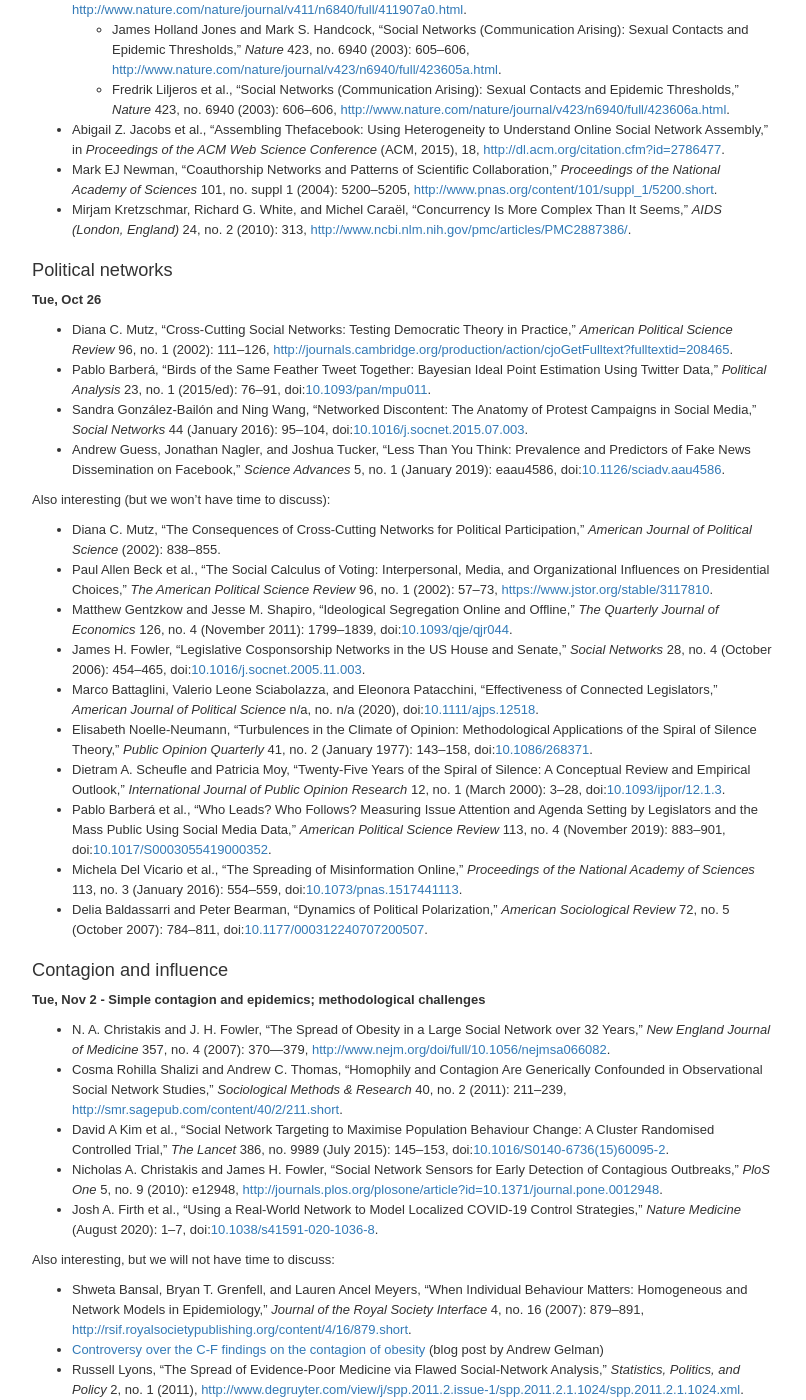
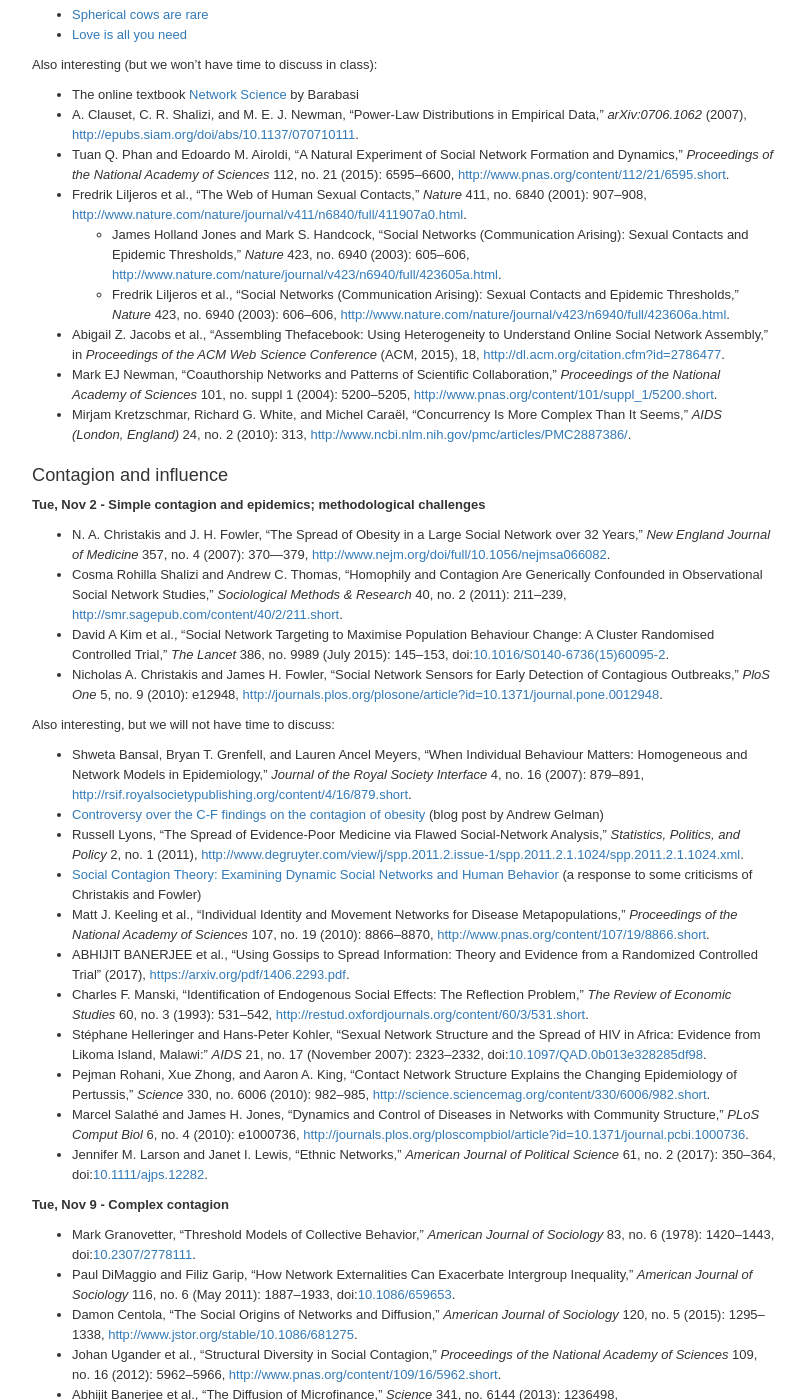
Before and after one commit to dfeehan/dfeehan.github.io, a Jekyll site: the page teaching/2021fa_demog280.html, which Jekyll copies as it is, in a window 1280 px wide and 1400 px high, scrolled down 7742 px. Shown: the whole window, without its empty margins (236-1042 px from the left). Built offline with Jekyll 4.4.1, drawn with Linux system fonts in a browser that asks for light colours; some of the changed text lies outside the part shown.

Commit message:
updated grad syllabus

```diff
--- a/teaching/2021fa_demog280.html
+++ b/teaching/2021fa_demog280.html
@@ -187,12 +187,12 @@
  * color: red;
  */}
 </style>
-<p>(Syllabus last updated: 2021-August-08)</p>
+<p>(Syllabus last updated: 2021-August-26)</p>
 <p><strong>Class meetings: Tuesdays, 12:30pm-3:30pm</strong><br />
 <strong>Office hours</strong>: by appointment (please send me an email and we can find a time)<br />
 <strong>Email</strong>: feehan [at] berkeley.edu<br />
 <strong>Web</strong>: <a href="www.dennisfeehan.org/teaching/2021fa_demog280.html">www.dennisfeehan.org/teaching/2021fa_demog280.html</a><br />
-<strong>Piazza</strong>: TODO</p>
+<strong>Piazza</strong>: <a href="https://piazza.com/berkeley/fall2021/demog280sociolc273n" class="uri">https://piazza.com/berkeley/fall2021/demog280sociolc273n</a></p>
 <div id="overview" class="section level2">
 <h2>Overview</h2>
 <p>This course provides a broad introduction to the empirical and theoretical study of social networks. We will cover classic and contemporary studies, beginning with fundamental definitions and models, and then moving through a range of topics, including models of network formation and structure (homophily, foci, communities); dynamic processes on networks (contagion, influence, and disease models); collaborative networks; personal networks; online networks; and network sampling and data collection. The course material is intended to be of interest to students from a wide range of disciplinary backgrounds, including demography, sociology, statistics, computer science, and related fields.</p>
@@ -260,7 +260,7 @@
 <td style="text-align:left;">
 </td>
 <td style="text-align:left;">
-Statistics and networks
+Statistical approaches to analyzing network data
 </td>
 <td style="text-align:left;">
 </td>
@@ -288,10 +288,9 @@
 Tue, Sep 28
 </td>
 <td style="text-align:left;">
-<a href="#sec:social-capital">Communities, social capital, SOWT</a>
+<a href="#sec:social-capital">Social capital and SOWT</a>
 </td>
 <td style="text-align:left;">
-Strength of weak ties and foci
 </td>
 <td style="text-align:left;">
 </td>
@@ -304,9 +303,9 @@
 Tue, Oct 5
 </td>
 <td style="text-align:left;">
+<a href="#sec:communities">Structure and segregation</a>
 </td>
 <td style="text-align:left;">
-Structure and segregation
 </td>
 <td style="text-align:left;">
 </td>
@@ -350,7 +349,7 @@
 Tue, Oct 26
 </td>
 <td style="text-align:left;">
-<a href="#sec:politics">Political networks</a>
+NO CLASS (date tentative)
 </td>
 <td style="text-align:left;">
 </td>
@@ -516,7 +515,6 @@
 <p><strong>Tue, Sep 14 - Sampling, data collection, statistics</strong></p>
 <p>Readings to discuss:</p>
 <ul>
-<li>(we will briefly talk about visualization and hive plots, which we didn’t get to last week)</li>
 <li><span class="citation">Peter D. Hoff, Adrian E. Raftery, and Mark S. Handcock, <span>“Latent Space Approaches to Social Network Analysis,”</span> <em>Journal of the American Statistical Association</em> 97, no. 460 (2002): 1090–1098, <a href="http://www.tandfonline.com/doi/abs/10.1198/016214502388618906" role="doc-biblioref">http://www.tandfonline.com/doi/abs/10.1198/016214502388618906</a>.</span></li>
 <li><span class="citation">Sharad Goel and Matthew J. Salganik, <span>“Assessing Respondent-Driven Sampling,”</span> <em>Proceedings of the National Academy of Sciences</em> 107, no. 15 (2010): 6743–6747, <a href="http://www.pnas.org/content/107/15/6743.short" role="doc-biblioref">http://www.pnas.org/content/107/15/6743.short</a>.</span></li>
 <li><span class="citation">Dennis M. Feehan, Mary Mahy, and Matthew J. Salganik, <span>“The Network Survival Method for Estimating Adult Mortality: <span>Evidence</span> from a Survey Experiment in <span>Rwanda</span>,”</span> <em>Demography</em> 54, no. 4 (2017): 1503–1528, <a href="https://link.springer.com/article/10.1007/s13524-017-0594-y" role="doc-biblioref">https://link.springer.com/article/10.1007/s13524-017-0594-y</a>.</span> (appendix is optional)</li>
@@ -591,6 +589,9 @@
 <li><span class="citation">Elizabeth Fussell and Douglas S. Massey, <span>“The Limits to Cumulative Causation: <span>International</span> Migration from <span>Mexican</span> Urban Areas,”</span> <em>Demography</em> 41, no. 1 (2004): 151–171, <a href="http://link.springer.com/article/10.1353/dem.2004.0003" role="doc-biblioref">http://link.springer.com/article/10.1353/dem.2004.0003</a>.</span></li>
 <li><span class="citation">Douglas S. Massey, <span>“Social Structure, Household Strategies, and the Cumulative Causation of Migration,”</span> <em>Population Index</em> (1990): 3–26, <a href="http://www.jstor.org/stable/3644186" role="doc-biblioref">http://www.jstor.org/stable/3644186</a>.</span></li>
 </ul>
+</div>
+<div id="sec:communities" class="section level3">
+<h3>Communities and signed networks</h3>
 <p><strong>Tue, Oct 5</strong></p>
 <ul>
 <li><span class="citation">Peter M. Blau, <span>“A Macrosociological Theory of Social Structure,”</span> <em>American Journal of Sociology</em> 83, no. 1 (1977): 26–54, <a href="http://www.journals.uchicago.edu/doi/abs/10.1086/226505" role="doc-biblioref">http://www.journals.uchicago.edu/doi/abs/10.1086/226505</a>.</span></li>
@@ -663,29 +664,30 @@
 <li><span class="citation">Mark EJ Newman, <span>“Coauthorship Networks and Patterns of Scientific Collaboration,”</span> <em>Proceedings of the National Academy of Sciences</em> 101, no. suppl 1 (2004): 5200–5205, <a href="http://www.pnas.org/content/101/suppl_1/5200.short" role="doc-biblioref">http://www.pnas.org/content/101/suppl_1/5200.short</a>.</span></li>
 <li><span class="citation">Mirjam Kretzschmar, Richard G. White, and Michel Caraël, <span>“Concurrency Is More Complex Than It Seems,”</span> <em>AIDS (London, England)</em> 24, no. 2 (2010): 313, <a href="http://www.ncbi.nlm.nih.gov/pmc/articles/PMC2887386/" role="doc-biblioref">http://www.ncbi.nlm.nih.gov/pmc/articles/PMC2887386/</a>.</span></li>
 </ul>
-</div>
-<div id="sec:politics" class="section level3">
-<h3>Political networks</h3>
-<p><strong>Tue, Oct 26</strong></p>
-<ul>
-<li><span class="citation">Diana C. Mutz, <span>“Cross-Cutting Social Networks: <span>Testing</span> Democratic Theory in Practice,”</span> <em>American Political Science Review</em> 96, no. 1 (2002): 111–126, <a href="http://journals.cambridge.org/production/action/cjoGetFulltext?fulltextid=208465" role="doc-biblioref">http://journals.cambridge.org/production/action/cjoGetFulltext?fulltextid=208465</a>.</span></li>
-<li><span class="citation">Pablo Barberá, <span>“Birds of the <span>Same Feather Tweet Together</span>: <span>Bayesian Ideal Point Estimation Using Twitter Data</span>,”</span> <em>Political Analysis</em> 23, no. 1 (2015/ed): 76–91, doi:<a href="https://doi.org/10.1093/pan/mpu011" role="doc-biblioref">10.1093/pan/mpu011</a>.</span></li>
-<li><span class="citation">Sandra González-Bailón and Ning Wang, <span>“Networked Discontent: <span>The</span> Anatomy of Protest Campaigns in Social Media,”</span> <em>Social Networks</em> 44 (January 2016): 95–104, doi:<a href="https://doi.org/10.1016/j.socnet.2015.07.003" role="doc-biblioref">10.1016/j.socnet.2015.07.003</a>.</span></li>
-<li><span class="citation">Andrew Guess, Jonathan Nagler, and Joshua Tucker, <span>“Less Than You Think: <span>Prevalence</span> and Predictors of Fake News Dissemination on <span>Facebook</span>,”</span> <em>Science Advances</em> 5, no. 1 (January 2019): eaau4586, doi:<a href="https://doi.org/10.1126/sciadv.aau4586" role="doc-biblioref">10.1126/sciadv.aau4586</a>.</span></li>
-</ul>
-<p>Also interesting (but we won’t have time to discuss):</p>
-<ul>
-<li><span class="citation">Diana C. Mutz, <span>“The Consequences of Cross-Cutting Networks for Political Participation,”</span> <em>American Journal of Political Science</em> (2002): 838–855.</span></li>
-<li><span class="citation">Paul Allen Beck et al., <span>“The <span>Social Calculus</span> of <span>Voting</span>: <span>Interpersonal</span>, <span>Media</span>, and <span>Organizational Influences</span> on <span>Presidential Choices</span>,”</span> <em>The American Political Science Review</em> 96, no. 1 (2002): 57–73, <a href="https://www.jstor.org/stable/3117810" role="doc-biblioref">https://www.jstor.org/stable/3117810</a>.</span></li>
-<li><span class="citation">Matthew Gentzkow and Jesse M. Shapiro, <span>“Ideological <span>Segregation Online</span> and <span>Offline</span>,”</span> <em>The Quarterly Journal of Economics</em> 126, no. 4 (November 2011): 1799–1839, doi:<a href="https://doi.org/10.1093/qje/qjr044" role="doc-biblioref">10.1093/qje/qjr044</a>.</span></li>
-<li><span class="citation">James H. Fowler, <span>“Legislative Cosponsorship Networks in the <span>US House</span> and <span>Senate</span>,”</span> <em>Social Networks</em> 28, no. 4 (October 2006): 454–465, doi:<a href="https://doi.org/10.1016/j.socnet.2005.11.003" role="doc-biblioref">10.1016/j.socnet.2005.11.003</a>.</span></li>
-<li><span class="citation">Marco Battaglini, Valerio Leone Sciabolazza, and Eleonora Patacchini, <span>“Effectiveness of <span>Connected Legislators</span>,”</span> <em>American Journal of Political Science</em> n/a, no. n/a (2020), doi:<a href="https://doi.org/10.1111/ajps.12518" role="doc-biblioref">10.1111/ajps.12518</a>.</span></li>
-<li><span class="citation">Elisabeth Noelle-Neumann, <span>“Turbulences in the <span>Climate</span> of <span>Opinion</span>: <span>Methodological Applications</span> of the <span>Spiral</span> of <span>Silence Theory</span>,”</span> <em>Public Opinion Quarterly</em> 41, no. 2 (January 1977): 143–158, doi:<a href="https://doi.org/10.1086/268371" role="doc-biblioref">10.1086/268371</a>.</span></li>
-<li><span class="citation">Dietram A. Scheufle and Patricia Moy, <span>“Twenty-Five Years of the Spiral of Silence: <span>A</span> Conceptual Review and Empirical Outlook,”</span> <em>International Journal of Public Opinion Research</em> 12, no. 1 (March 2000): 3–28, doi:<a href="https://doi.org/10.1093/ijpor/12.1.3" role="doc-biblioref">10.1093/ijpor/12.1.3</a>.</span></li>
-<li><span class="citation">Pablo Barberá et al., <span>“Who <span>Leads</span>? <span>Who Follows</span>? <span>Measuring Issue Attention</span> and <span>Agenda Setting</span> by <span>Legislators</span> and the <span>Mass Public Using Social Media Data</span>,”</span> <em>American Political Science Review</em> 113, no. 4 (November 2019): 883–901, doi:<a href="https://doi.org/10.1017/S0003055419000352" role="doc-biblioref">10.1017/S0003055419000352</a>.</span></li>
-<li><span class="citation">Michela Del Vicario et al., <span>“The Spreading of Misinformation Online,”</span> <em>Proceedings of the National Academy of Sciences</em> 113, no. 3 (January 2016): 554–559, doi:<a href="https://doi.org/10.1073/pnas.1517441113" role="doc-biblioref">10.1073/pnas.1517441113</a>.</span></li>
-<li><span class="citation">Delia Baldassarri and Peter Bearman, <span>“Dynamics of <span>Political Polarization</span>,”</span> <em>American Sociological Review</em> 72, no. 5 (October 2007): 784–811, doi:<a href="https://doi.org/10.1177/000312240707200507" role="doc-biblioref">10.1177/000312240707200507</a>.</span></li>
-</ul>
+<!--
+### Political networks {#sec:politics}
+
+**Tue, Oct 26**
+
+* [@mutz_cross-cutting_2002]
+* [@barbera_birds_2015]
+* [@gonzalez-bailon_networked_2016]
+* [@guess_less_2019]
+
+Also interesting (but we won't have time to discuss):
+
+* [@mutz_consequences_2002]
+* [@beck_social_2002]
+* [@gentzkow_ideological_2011]
+* [@fowler_legislative_2006]
+* [@battaglini_effectiveness_2020]
+* [@noelle-neumann_turbulences_1977]
+* [@scheufle_twenty-five_2000]
+* [@barbera_who_2019]
+* [@vicario_spreading_2016]
+* [@baldassarri_dynamics_2007]
+
+-->
 </div>
 <div id="sec:contagion" class="section level3">
 <h3>Contagion and influence</h3>
@@ -695,7 +697,6 @@
 <li><span class="citation">Cosma Rohilla Shalizi and Andrew C. Thomas, <span>“Homophily and Contagion Are Generically Confounded in Observational Social Network Studies,”</span> <em>Sociological Methods &amp; Research</em> 40, no. 2 (2011): 211–239, <a href="http://smr.sagepub.com/content/40/2/211.short" role="doc-biblioref">http://smr.sagepub.com/content/40/2/211.short</a>.</span></li>
 <li><span class="citation">David A Kim et al., <span>“Social Network Targeting to Maximise Population Behaviour Change: A Cluster Randomised Controlled Trial,”</span> <em>The Lancet</em> 386, no. 9989 (July 2015): 145–153, doi:<a href="https://doi.org/10.1016/S0140-6736(15)60095-2" role="doc-biblioref">10.1016/S0140-6736(15)60095-2</a>.</span></li>
 <li><span class="citation">Nicholas A. Christakis and James H. Fowler, <span>“Social Network Sensors for Early Detection of Contagious Outbreaks,”</span> <em>PloS One</em> 5, no. 9 (2010): e12948, <a href="http://journals.plos.org/plosone/article?id=10.1371/journal.pone.0012948" role="doc-biblioref">http://journals.plos.org/plosone/article?id=10.1371/journal.pone.0012948</a>.</span></li>
-<li><span class="citation">Josh A. Firth et al., <span>“Using a Real-World Network to Model Localized <span>COVID</span>-19 Control Strategies,”</span> <em>Nature Medicine</em> (August 2020): 1–7, doi:<a href="https://doi.org/10.1038/s41591-020-1036-8" role="doc-biblioref">10.1038/s41591-020-1036-8</a>.</span></li>
 </ul>
 <p>Also interesting, but we will not have time to discuss:</p>
 <ul>
```
Also changed, not shown: other parts of teaching/2021fa_demog280.html (+2 -2 lines).
